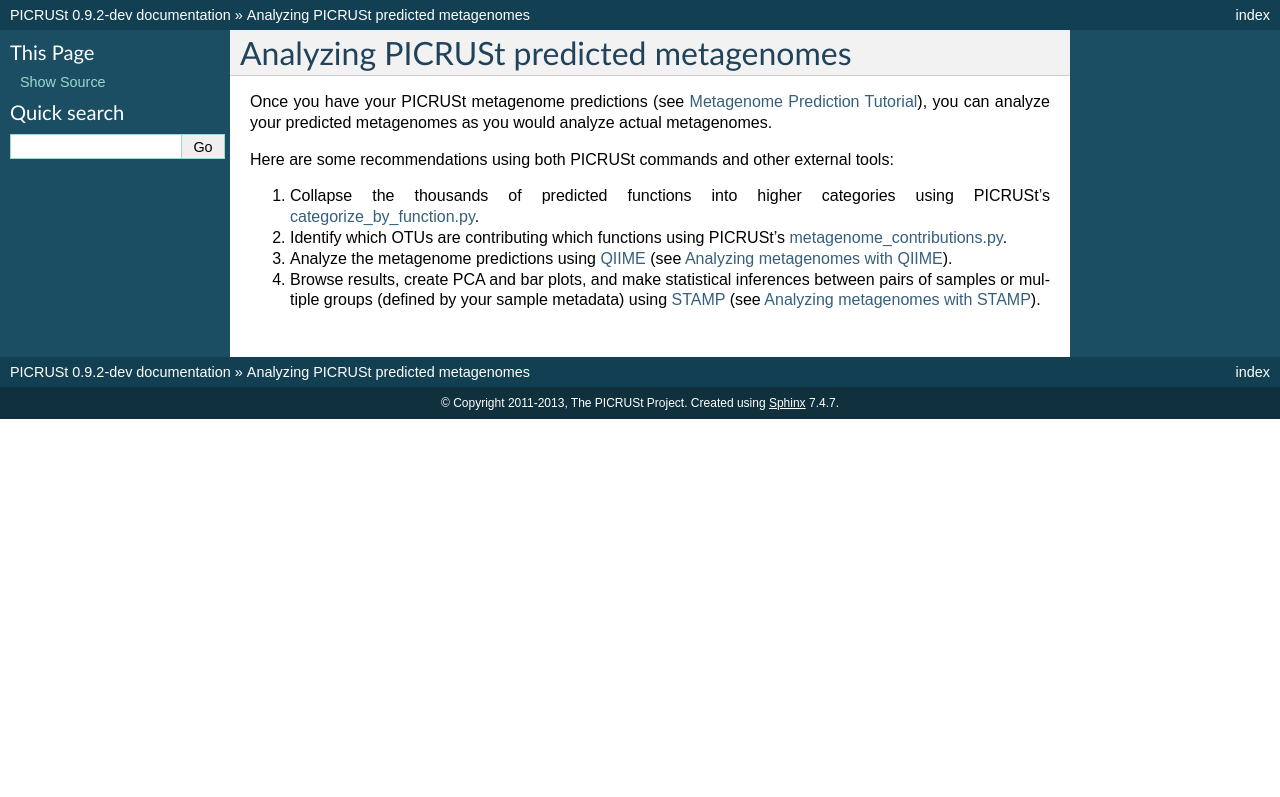
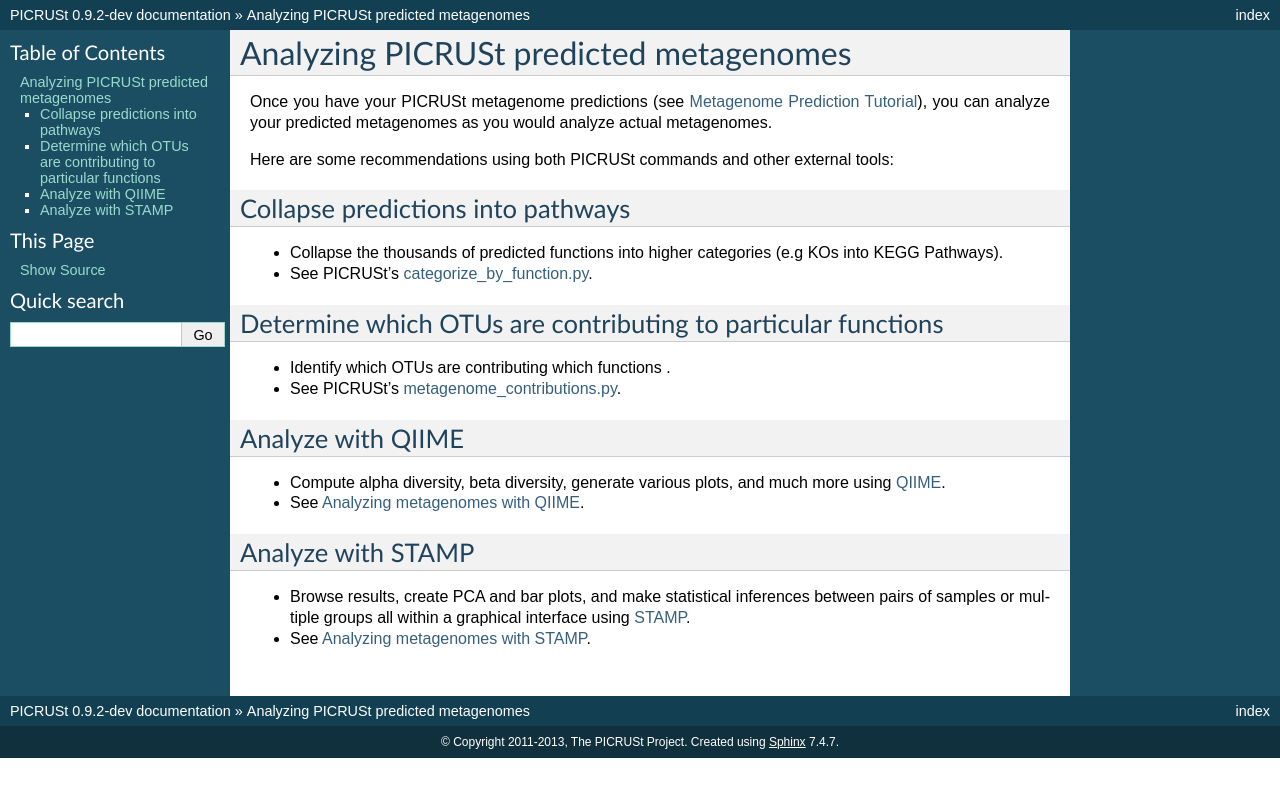
Before and after one commit to picrust/picrust, a Sphinx documentation site: the page built from doc/source/tutorials/downstream_analysis.rst, in a window 1280 px wide. Shown: the top 797 px of the page. Built offline with Sphinx 7.4.7, drawn with Linux system fonts in a browser that asks for light colours.

Commit message:
Improve layout of list of downstream tools
Former-commit-id: 6a49161506dd6868830e7fb5236630b04009436d

```diff
--- a/doc/source/tutorials/downstream_analysis.rst
+++ b/doc/source/tutorials/downstream_analysis.rst
@@ -9,10 +9,22 @@
 
 Here are some recommendations using both PICRUSt commands and other external tools:
 
-1) Collapse the thousands of predicted functions into higher categories using PICRUSt's :ref:`categorize_by_function.py <categorize_by_function>`.
+Collapse predictions into pathways
+----------------------------------
+* Collapse the thousands of predicted functions into higher categories (e.g KOs into KEGG Pathways).
+* See PICRUSt's :ref:`categorize_by_function.py <categorize_by_function>`.
 
-2) Identify which OTUs are contributing which functions using PICRUSt's :ref:`metagenome_contributions.py <metagenome_contributions>`.
+Determine which OTUs are contributing to particular functions
+-------------------------------------------------------------
+* Identify which OTUs are contributing which functions .
+* See PICRUSt's :ref:`metagenome_contributions.py <metagenome_contributions>`.
 
-3) Analyze the metagenome predictions using `QIIME <http://www.qiime.org>`_ (see :ref:`qiime_tutorial`).
+Analyze with QIIME
+------------------
+* Compute alpha diversity, beta diversity, generate various plots, and much more using `QIIME <http://www.qiime.org>`_.
+* See :ref:`qiime_tutorial`.
 
-4) Browse results, create PCA and bar plots, and make statistical inferences between pairs of samples or multiple groups (defined by your sample metadata) using `STAMP <http://kiwi.cs.dal.ca/Software/STAMP>`_ (see :ref:`stamp_tutorial`).
+Analyze with STAMP
+------------------
+* Browse results, create PCA and bar plots, and make statistical inferences between pairs of samples or multiple groups all within a graphical interface using `STAMP <http://kiwi.cs.dal.ca/Software/STAMP>`_.
+* See :ref:`stamp_tutorial`.
```
